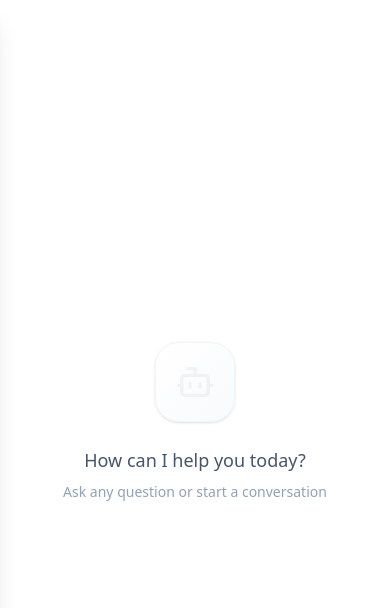
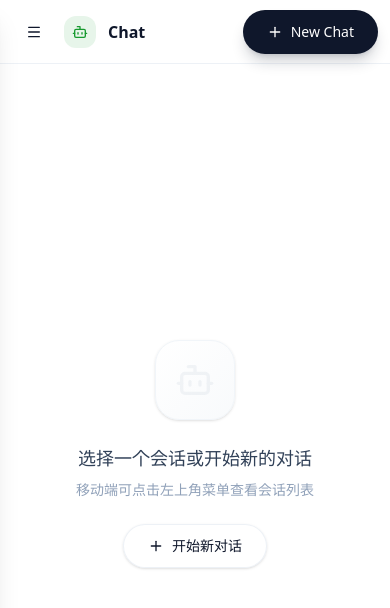
Before and after one commit to marvin-season/landing-page, a Next.js app: page /chat in a window 390 px wide. Shown: the top 608 px of the page. Built offline with nearby package versions, Linux system fonts and the light colour scheme.

Commit message:
feat: 页面优化

```diff
--- /dev/null
+++ b/src/app/chat/_components/chat-home.tsx
@@ -0,0 +1,79 @@
+"use client";
+
+import { Bot, Menu, Plus } from "lucide-react";
+import { useRouter } from "next/navigation";
+import { useChatShell } from "@/app/chat/_components/chat-shell";
+import { Button } from "@/components/ui/button";
+import { useSessionStore } from "@/store/session-store";
+
+export function ChatHome() {
+  const router = useRouter();
+  const { openSidebar } = useChatShell();
+  const { createNewSession } = useSessionStore();
+
+  return (
+    <div className="flex h-full min-h-0 flex-1 flex-col bg-white">
+      <header className="sticky top-0 z-10 h-16 shrink-0 border-b border-slate-200/60 bg-white/70 backdrop-blur-xl supports-backdrop-filter:bg-white/60">
+        <div className="mx-auto flex h-full max-w-6xl items-center gap-2 px-3 sm:px-8">
+          <Button
+            type="button"
+            variant="ghost"
+            size="icon"
+            onClick={openSidebar}
+            className="md:hidden"
+            aria-label="Open menu"
+          >
+            <Menu className="size-4" />
+          </Button>
+
+          <div className="flex min-w-0 flex-1 items-center gap-3">
+            <span className="flex shrink-0 items-center justify-center rounded-xl bg-primary/10 p-2 text-primary">
+              <Bot className="size-4" />
+            </span>
+            <div className="truncate text-base font-semibold text-slate-900">
+              Chat
+            </div>
+          </div>
+
+          <Button
+            type="button"
+            onClick={() => {
+              const id = createNewSession();
+              router.push(`/chat/${id}`);
+            }}
+            className="shrink-0"
+          >
+            <Plus className="size-4" />
+            New Chat
+          </Button>
+        </div>
+      </header>
+
+      <div className="flex flex-1 min-h-0 flex-col items-center justify-center px-6 text-slate-400">
+        <div className="w-20 h-20 bg-linear-to-br from-white to-slate-50 rounded-3xl shadow-sm border border-slate-100 flex items-center justify-center">
+          <Bot className="w-10 h-10 opacity-10" />
+        </div>
+        <div className="mt-6 text-center space-y-2">
+          <p className="text-lg font-medium text-slate-700">
+            选择一个会话或开始新的对话
+          </p>
+          <p className="text-sm text-slate-400">
+            移动端可点击左上角菜单查看会话列表
+          </p>
+        </div>
+        <Button
+          type="button"
+          variant="outline"
+          className="mt-6"
+          onClick={() => {
+            const id = createNewSession();
+            router.push(`/chat/${id}`);
+          }}
+        >
+          <Plus className="size-4" />
+          开始新对话
+        </Button>
+      </div>
+    </div>
+  );
+}
--- a/src/app/chat/_components/chat-input-form.tsx
+++ b/src/app/chat/_components/chat-input-form.tsx
@@ -13,7 +13,7 @@ interface ChatInputProps {
 export function ChatInputForm(props: ChatInputProps) {
   const { onSubmit, onStop, isLoading } = props;
   return (
-    <div className="w-full p-4 pb-[calc(1rem+env(safe-area-inset-bottom))] bg-white border-t border-slate-200 shadow-[0_-4px_20px_-10px_rgba(0,0,0,0.05)] z-20 shrink-0">
+    <div className="sticky bottom-0 z-20 w-full shrink-0 px-4 pt-2 pb-[calc(1rem+env(safe-area-inset-bottom))]">
       <div className="max-w-3xl mx-auto">
         <form
           action={(formData) => {
@@ -23,12 +23,17 @@ export function ChatInputForm(props: ChatInputProps) {
             }
             onSubmit?.({ input: formData.get("input") as string });
           }}
-          className="relative flex items-end gap-2 bg-slate-50 p-2 rounded-2xl border border-slate-200 shadow-inner focus-within:ring-2 focus-within:ring-primary/10 focus-within:border-primary/20 transition-all focus-within:bg-white"
+          className="relative flex items-center gap-2 rounded-2xl border border-slate-200 bg-white/80 p-2 shadow-lg backdrop-blur-md transition-all focus-within:border-primary/20 focus-within:bg-white focus-within:ring-2 focus-within:ring-primary/10"
         >
           <input
             name="input"
             placeholder="Ask anything..."
-            className="flex-1 p-3 bg-transparent border-none focus:outline-none text-sm min-h-[48px] max-h-[120px] resize-none"
+            inputMode="text"
+            enterKeyHint="send"
+            autoComplete="off"
+            autoCorrect="off"
+            spellCheck={false}
+            className="flex-1 h-12 px-3 bg-transparent border-none focus:outline-none text-base sm:text-sm leading-6"
             disabled={isLoading}
           />
           {isLoading ? (
@@ -37,6 +42,7 @@ export function ChatInputForm(props: ChatInputProps) {
               variant={"ghost"}
               size="icon"
               onClick={onStop}
+              className="h-12 w-12 rounded-xl"
             >
               <CircleStopIcon size={24} />
             </Button>
@@ -46,7 +52,7 @@ export function ChatInputForm(props: ChatInputProps) {
               size="icon"
               disabled={isLoading}
               className={cn(
-                "w-10 h-10 rounded-xl mb-0.5 transition-all duration-300",
+                "h-12 w-12 rounded-xl transition-all duration-300",
                 isLoading
                   ? "bg-slate-200 text-slate-400 hover:bg-slate-200"
                   : "bg-slate-900 text-white hover:bg-slate-800 hover:scale-105 hover:shadow-lg shadow-md",
--- a/src/app/chat/_components/chat-main.tsx
+++ b/src/app/chat/_components/chat-main.tsx
@@ -90,7 +90,7 @@ export function ChatMain(props: {
   }
 
   return (
-    <div className="flex-1 flex flex-col min-h-0 bg-slate-50/30">
+    <div className="flex-1 flex flex-col min-h-0 h-full bg-slate-50/30">
       <ChatHeader
         currentSession={currentSession}
         messagesCount={currentMessages.length}
--- a/src/app/chat/_components/chat-session-shell.tsx
+++ b/src/app/chat/_components/chat-session-shell.tsx
@@ -15,7 +15,7 @@ export function ChatSessionShell(props: { sessionId: string }) {
   const closeHistory = useCallback(() => setIsHistoryOpen(false), []);
 
   return (
-    <div className="flex-1 flex min-w-0 min-h-0">
+    <div className="flex-1 flex min-w-0 min-h-0 h-full">
       <ChatMain sessionId={sessionId} onOpenHistory={openHistory} />
 
       {/* Desktop history */}
--- a/src/app/chat/_components/chat-shell.tsx
+++ b/src/app/chat/_components/chat-shell.tsx
@@ -100,7 +100,7 @@ export function ChatShell(props: { children: React.ReactNode }) {
         </div>
 
         {/* Main content */}
-        <div className="flex-1 min-w-0 min-h-0">{children}</div>
+        <div className="flex-1 min-w-0 min-h-0 h-full flex">{children}</div>
       </div>
     </ChatShellContext.Provider>
   );
--- a/src/app/chat/page.tsx
+++ b/src/app/chat/page.tsx
@@ -1,19 +1,5 @@
-import { Bot } from "lucide-react";
+import { ChatHome } from "@/app/chat/_components/chat-home";
 
 export default function ChatPage() {
-  return (
-    <div className="flex-1 h-full flex flex-col items-center justify-center text-slate-400 space-y-6">
-      <div className="w-20 h-20 bg-linear-to-br from-white to-slate-50 rounded-3xl shadow-sm border border-slate-100 flex items-center justify-center">
-        <Bot className="w-10 h-10 opacity-10" />
-      </div>
-      <div className="text-center space-y-2">
-        <p className="text-lg font-medium text-slate-600">
-          How can I help you today?
-        </p>
-        <p className="text-sm text-slate-400">
-          Ask any question or start a conversation
-        </p>
-      </div>
-    </div>
-  );
+  return <ChatHome />;
 }
```
Also changed, not shown: src/app/chat/_components/chat-header.tsx (+38 -43 lines).
